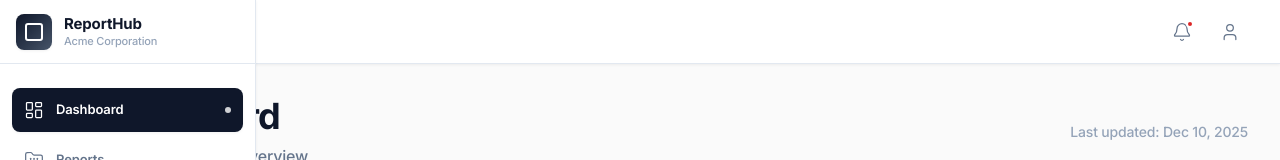
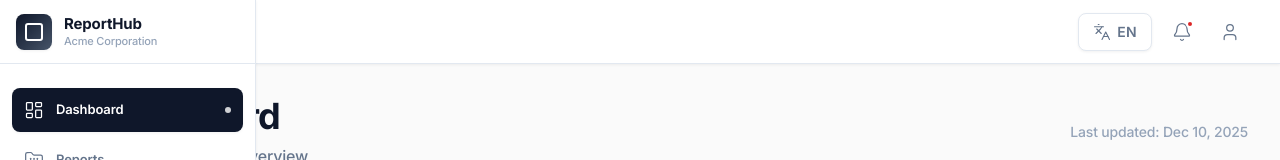
Before and after one commit to ferhatenyani/app-suisse, a React (Vite) app in the folder app-user/: page /app/dashboard in a window 1280 px wide. Shown: the top 160 px of the page. Built offline with nearby package versions, Linux system fonts and the light colour scheme.

Commit message:
language toggle for app user

```diff
--- a/app-user/src/components/layout/TopNav.tsx
+++ b/app-user/src/components/layout/TopNav.tsx
@@ -1,5 +1,5 @@
-import React from 'react';
-import { Bell, User } from 'lucide-react';
+import React, { useState } from 'react';
+import { Bell, User, Languages } from 'lucide-react';
 import { useLocation, useNavigate } from 'react-router-dom';
 
 const routeTitles: Record<string, string> = {
@@ -13,7 +13,12 @@ const routeTitles: Record<string, string> = {
 export const TopNav: React.FC = () => {
   const location = useLocation();
   const navigate = useNavigate();
+  const [language, setLanguage] = useState<'en' | 'fr'>('en');
   const pageTitle = routeTitles[location.pathname] || 'Dashboard';
+
+  const toggleLanguage = () => {
+    setLanguage(prev => prev === 'en' ? 'fr' : 'en');
+  };
 
   return (
     <header className="sticky top-0 z-30 bg-white shadow-sm">
@@ -25,8 +30,25 @@ export const TopNav: React.FC = () => {
           </h2>
         </div>
 
-        {/* Right - Notifications, Settings */}
-        <div className="flex items-center gap-3">
+        {/* Right - Language, Notifications, Profile */}
+        <div className="flex items-center gap-2 sm:gap-3">
+          {/* Language Toggle */}
+          <button
+            onClick={toggleLanguage}
+            className="group relative flex items-center gap-1.5 px-3 py-1.5 sm:px-3.5 sm:py-2 text-[var(--color-text-secondary)] hover:text-[var(--color-title)] bg-[var(--color-surface)] hover:bg-[var(--color-surface-hover)] border border-[var(--color-border)] hover:border-blue-400 rounded-lg shadow-sm hover:shadow transition-all duration-200 ease-in-out active:scale-95 overflow-hidden"
+            aria-label={`Switch to ${language === 'en' ? 'French' : 'English'}`}
+          >
+            <Languages
+              size={18}
+              strokeWidth={1.5}
+              className="transition-transform duration-300 ease-in-out group-hover:scale-110 group-hover:rotate-12"
+            />
+            <span className="text-xs sm:text-sm font-semibold uppercase tracking-wide transition-all duration-200 ease-in-out group-hover:tracking-wider">
+              {language}
+            </span>
+            {/* Animated accent line */}
+          </button>
+
           {/* Notifications */}
           <button
             onClick={() => navigate('/app/notifications')}
```
